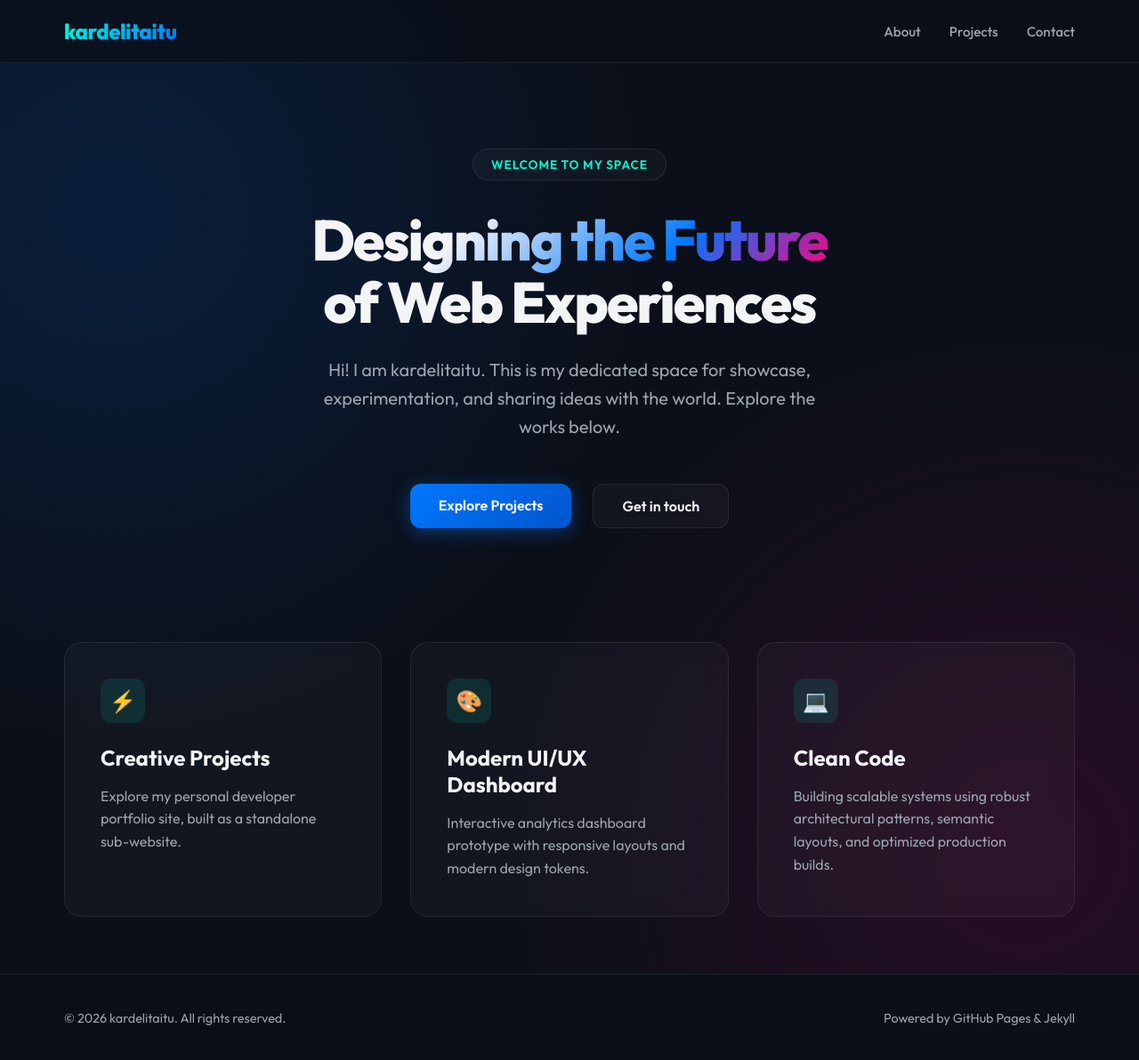
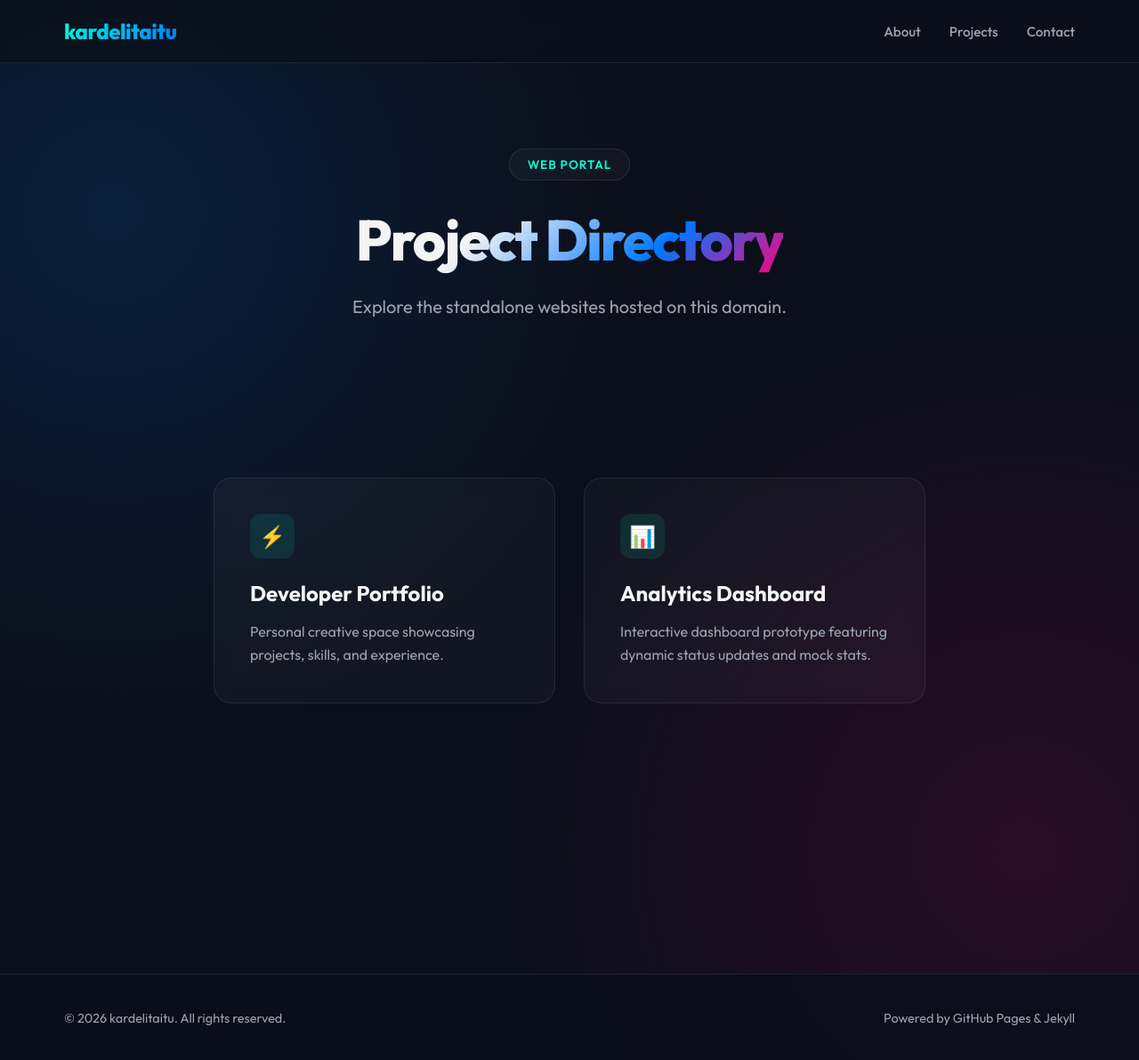
Before and after one commit to kardelitaitu/kardelitaitu.github.io, a Jekyll site: the page built from docs/index.html, in a window 1280 px wide and 1194 px high. Shown: the whole window at 89% size. Built offline with Jekyll 4.4.1, drawn with Linux system fonts in a browser that asks for light colours.

Commit message:
style: simplify home page to act solely as a clean directory portal

```diff
--- a/docs/index.html
+++ b/docs/index.html
@@ -1,42 +1,31 @@
 ---
 layout: default
-title: Creative Workspace
-description: Welcome to the personal digital workspace of kardelitaitu. Discover projects, creations, and ideas.
+title: Portal Index
+description: Index of websites and projects hosted by kardelitaitu.
 ---
 <section class="hero">
-  <div class="hero-badge">Welcome to my space</div>
+  <div class="hero-badge">Web Portal</div>
   <h1>
-    <span class="gradient-text">Designing the Future</span><br>
-    of Web Experiences
+    <span class="gradient-text">Project Directory</span>
   </h1>
   <p>
-    Hi! I am kardelitaitu. This is my dedicated space for showcase, experimentation, and sharing ideas with the world. Explore the works below.
+    Explore the standalone websites hosted on this domain.
   </p>
-  <div class="cta-group">
-    <a href="#projects" class="btn btn-primary">Explore Projects</a>
-    <a href="#contact" class="btn btn-secondary">Get in touch</a>
-  </div>
 </section>
 
 <section class="features-section" id="projects">
-  <div class="grid">
+  <div class="grid" style="max-width: 800px; margin: 0 auto;">
     <!-- Card 1 -->
     <a href="portfolio/" style="text-decoration: none; color: inherit;" class="card">
       <div class="card-icon">⚡</div>
-      <h3>Creative Projects</h3>
-      <p>Explore my personal developer portfolio site, built as a standalone sub-website.</p>
+      <h3>Developer Portfolio</h3>
+      <p>Personal creative space showcasing projects, skills, and experience.</p>
     </a>
     <!-- Card 2 -->
     <a href="dashboard/" style="text-decoration: none; color: inherit;" class="card">
-      <div class="card-icon">🎨</div>
-      <h3>Modern UI/UX Dashboard</h3>
-      <p>Interactive analytics dashboard prototype with responsive layouts and modern design tokens.</p>
+      <div class="card-icon">📊</div>
+      <h3>Analytics Dashboard</h3>
+      <p>Interactive dashboard prototype featuring dynamic status updates and mock stats.</p>
     </a>
-    <!-- Card 3 -->
-    <div class="card">
-      <div class="card-icon">💻</div>
-      <h3>Clean Code</h3>
-      <p>Building scalable systems using robust architectural patterns, semantic layouts, and optimized production builds.</p>
-    </div>
   </div>
 </section>
```
